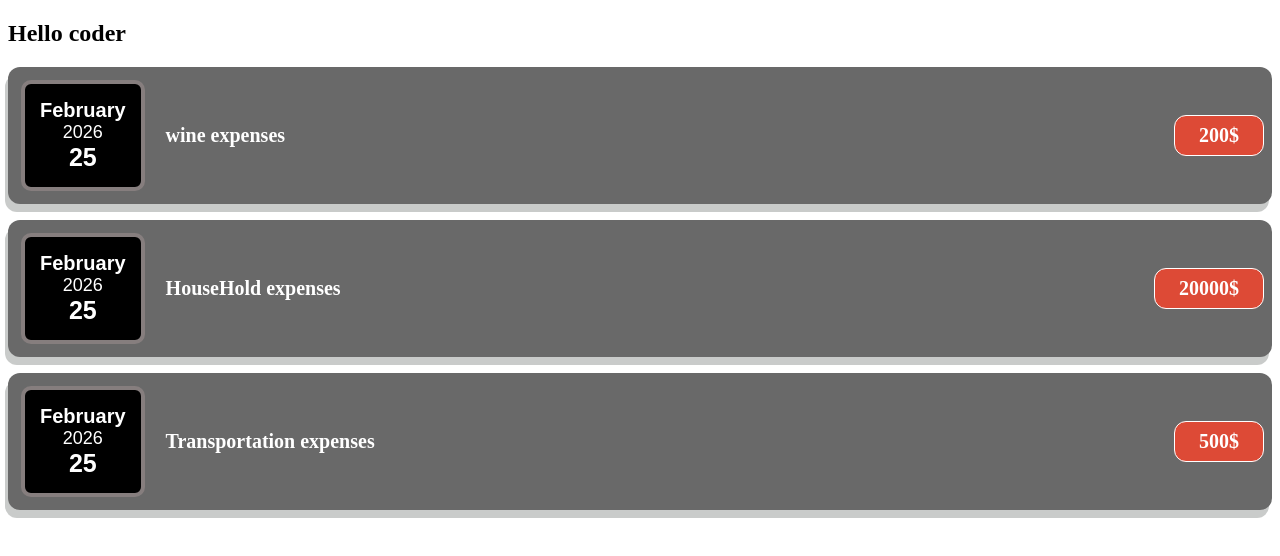
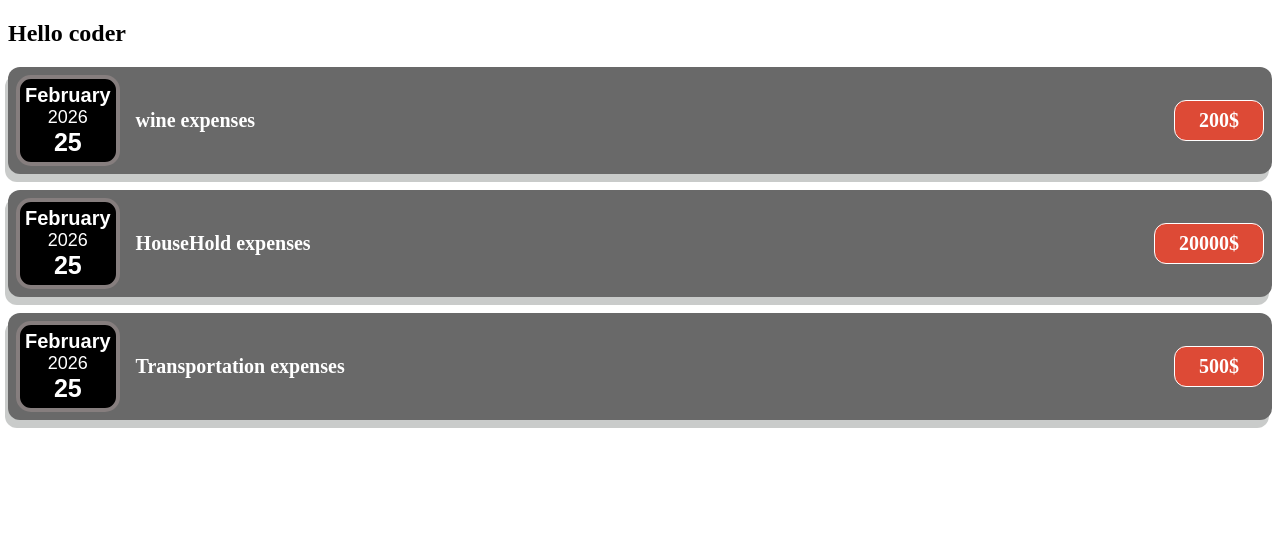
Before and after one commit to naveedkapoorkhan/ExpensesTracker, a React (Vite) app in the folder expense-stracker/: page / in a window 1280 px wide. Shown: the top 556 px of the page. Built offline with nearby package versions, Linux system fonts and the light colour scheme.

Commit message:
css paddinf margin  border radis update

```diff
--- a/expense-stracker/src/components/ExpenseDate.css
+++ b/expense-stracker/src/components/ExpenseDate.css
@@ -3,10 +3,10 @@
     display: flex;
     flex-direction: column;
     border: 4px solid rgb(134, 126, 126);
-    padding:15px;
-    margin: 5px;
+    padding:5px;
+    margin: 0px;
     color: white;
-    border-radius: 10px;
+    border-radius: 15px;
     background-color: black;
     align-items: center;
   }
```
Also changed, not shown: expense-stracker/src/components/ExpenseItem.css (line endings or trailing spaces).
